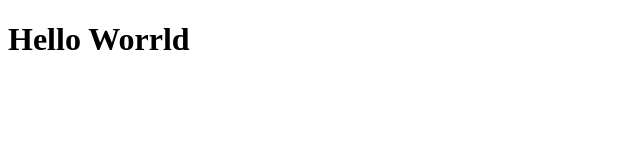
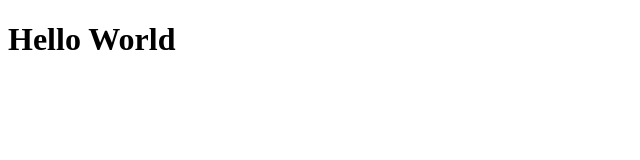
Before and after one commit to akashamin01/BuyKar-Ecommerce-Portal, a React (Create React App) app in the folder Frontend/buykarfrontend/: page / in a window 1280 px wide. Shown: the top 160 px of the page, without its empty margins (0-640 px from the left). Built offline with nearby package versions, Linux system fonts and the light colour scheme.

Commit message:
Update App.js

```diff
--- a/Frontend/buykarfrontend/src/App.js
+++ b/Frontend/buykarfrontend/src/App.js
@@ -4,7 +4,7 @@ export default () => {
 
   return (
     <div>
-      <h1>Hello Worrld</h1>
+      <h1>Hello World</h1>
     </div>
   );
 };
```
